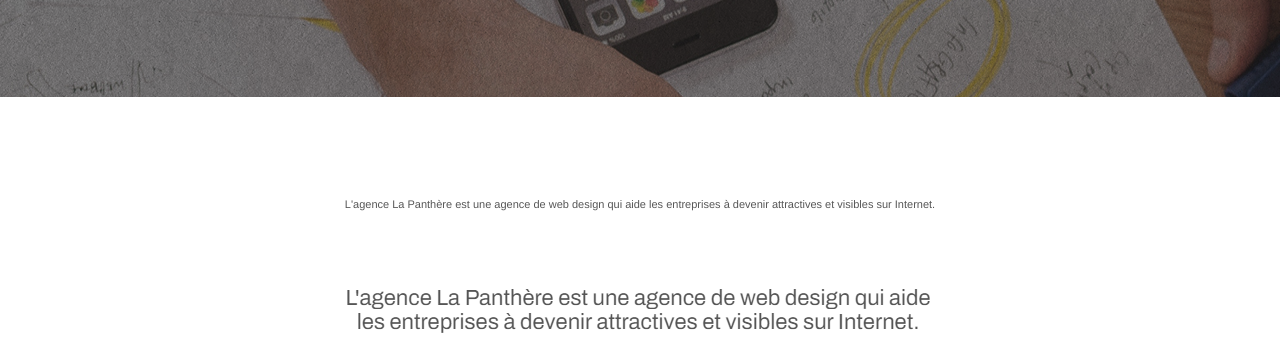
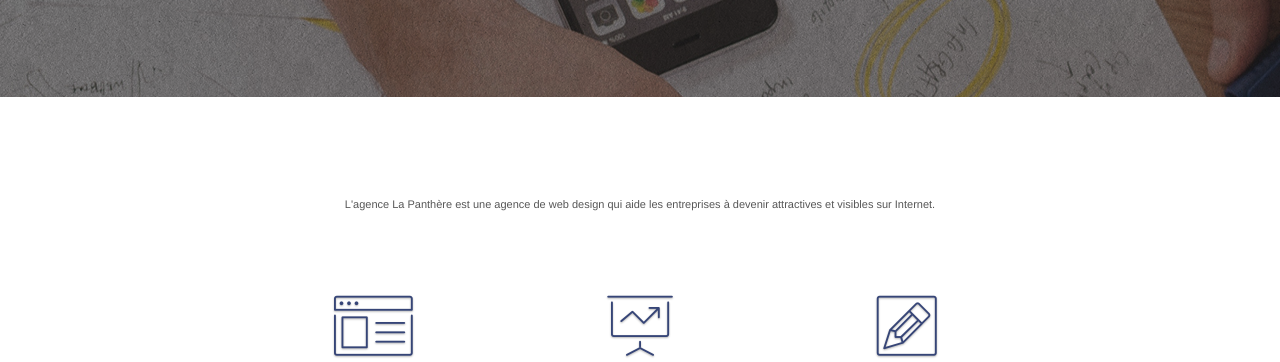
Before and after one commit to Lotshana/Panthere, a plain HTML site: page index.html in a window 1280 px wide. Shown: the part 438-800 px from the top of the page. Drawn offline with Linux system fonts and the light colour scheme.

Commit message:
Suppression d'une image inutile

```diff
--- a/index.html
+++ b/index.html
@@ -95,7 +95,7 @@
 				<div class="container bloc-md">
 					<div class="row">
 						<div class="col-sm-12 text-center">
-							<p class="bloc-md">L'agence La Panthère est une agence de web design qui aide les entreprises à devenir attractives et visibles sur Internet.</p><img alt="agence web, agence web paris, web design paris, stratégie web" src="img/title.png" />
+							<p class="bloc-md">L'agence La Panthère est une agence de web design qui aide les entreprises à devenir attractives et visibles sur Internet.</p>
 						</div>
 					</div>
 					<div class="row voffset-lg med-width-whitespace">
```
